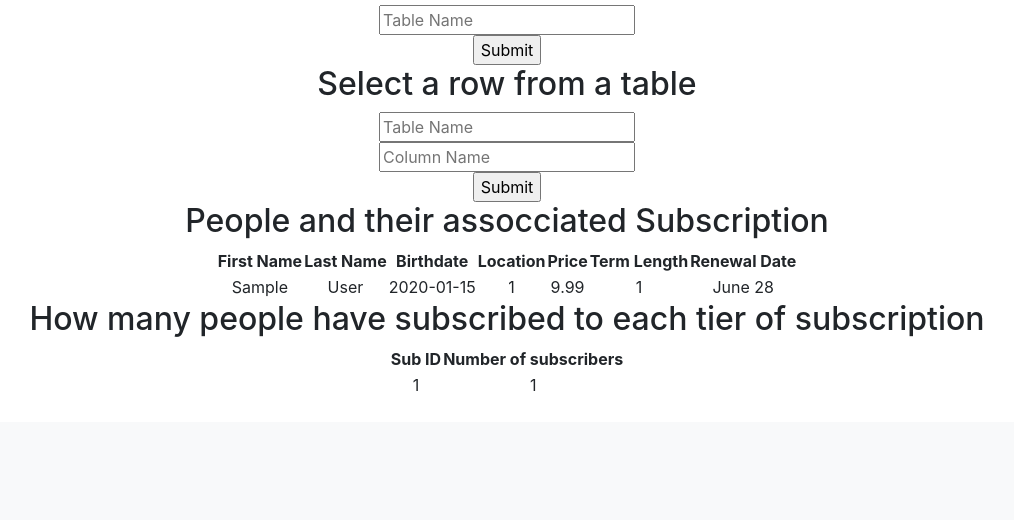
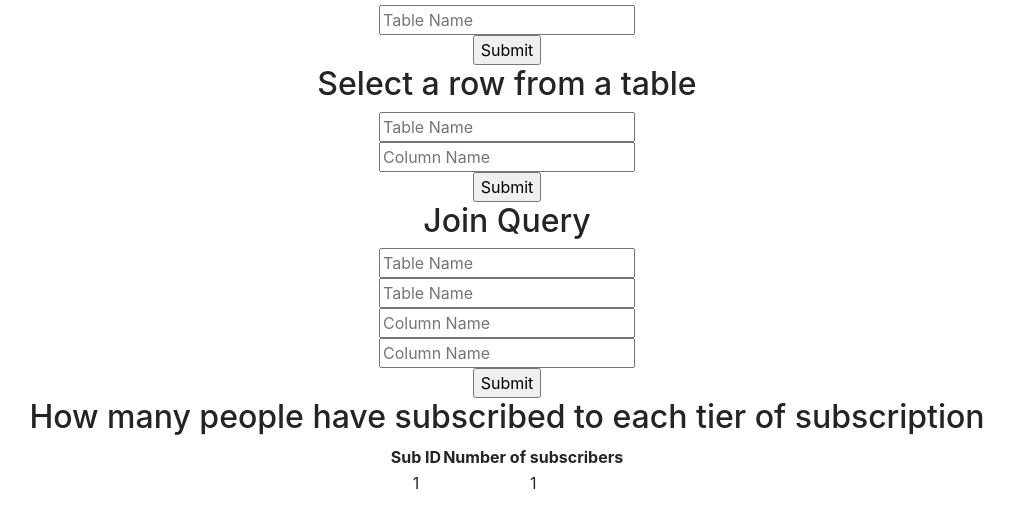
Before and after one commit to adpops/Milestone4, a Flask app: page /stats in a window 1280 px wide. Shown: the part 422-942 px from the top of the page, without its empty margins (133-1147 px from the left). Before the commit the page ends 813 px from the top, so only its background shows below. Run offline with Flask 2, Linux system fonts and the light colour scheme; data comes from the database, SQL or seed files in the repository; tables that the repository leaves empty hold one stand-in row (values such as "Sample post"); some libraries are stand-ins or nearby versions.

Commit message:
join query dynamic

```diff
--- a/app.py
+++ b/app.py
@@ -417,6 +417,8 @@ def stats():
     cols = None
     posts = None
     divColName = None
+    join = None
+    joinColName = None
 
     # Nested Aggregation
     query = """
@@ -430,17 +432,28 @@ def stats():
     subs = cur.fetchall()
     cur.close()
 
-    # Join Query
-    query = """
-        SELECT m.firstname, m.lastname, m.birthdate, m.branch_id, s.price, s.termlength, s.renewaldate
-        FROM member m, subscription s
-        WHERE m.sub_id = s.sid;"""
-    cur = mysql.connection.cursor()
-    cur.execute(query)
-    people = cur.fetchall()
-    cur.close()
+    if(request.method == "POST"):
+        if('join_table1' in request.form and 'join_table2' in request.form and 'join_col1' in request.form and 'join_col2' in request.form):
+            # Join Query
+            table1 = request.form['join_table1']
+            table2 = request.form['join_table2']
+            col1 = request.form['join_col1']
+            col2 = request.form['join_col2']
+            query = """
+                SELECT *
+                FROM {}, {}
+                WHERE {}.""" + col1 + """ = {}.""" + col2 +""";"""
+            cur = mysql.connection.cursor()
+            cur.execute(query.format(table1, table2, table1, table2))
+            join = cur.fetchall()
+            cur.close()
 
-    if(request.method == "POST"):
+            query = "SELECT COLUMN_NAME FROM INFORMATION_SCHEMA.COLUMNS WHERE table_name = '{}' or table_name = '{}';"
+            cur = mysql.connection.cursor()
+            cur.execute(query.format(table1, table2))
+            joinColName = cur.fetchall()
+            cur.close()
+
         # Division Query
         if('div_table' in request.form and 'div_column' in request.form):
             tableName = request.form['div_table']
@@ -497,9 +510,9 @@ def stats():
             cols = cur.fetchall()
             cur.close()
 
-        return render_template('stats.html', post=posts, count=count, divColName = divColName, colNames=colNames, table=table, colName=colName, cols=cols, people=people, subs=subs)
+        return render_template('stats.html', post=posts, count=count, joinColName=joinColName, divColName = divColName, colNames=colNames, table=table, colName=colName, cols=cols, join=join, subs=subs)
 
-    return render_template('stats.html', post=posts, people=people, subs=subs)
+    return render_template('stats.html', post=posts, subs=subs)
 
 
 #Run code
--- a/templates/stats.html
+++ b/templates/stats.html
@@ -84,29 +84,34 @@
             <input type="submit" value="Submit">
         </form>
     </div>
-    <h2>People and their assocciated Subscription</h2>
+    <h2>Join Query</h2>
     <table>
         <tr>
-            <th>First Name</th>
-            <th>Last Name</th>
-            <th>Birthdate</th>
-            <th>Location</th>
-            <th>Price</th>
-            <th>Term Length</th>
-            <th>Renewal Date</th>
+            {% if joinColName != None %}
+                {% for col in joinColName %}
+                    <th>{{col[0]}}</th>
+                {% endfor %}
+            {% endif %}
         </tr>
-        {% for person in people %}
+        {% if join != None %}
+            {% for row in join %}
             <tr>
-                <td>{{ person[0] }}</td>
-                <td>{{ person[1] }}</td>
-                <td>{{ person[2] }}</td>
-                <td>{{ person[3] }}</td>
-                <td>{{ person[4] }}</td>
-                <td>{{ person[5] }}</td>
-                <td>{{ person[6] }}</td>
+            {% for element in row%}
+                <td>{{ element }}</td>
+            {% endfor %}
             </tr>
-        {%endfor%}
+            {%endfor%}
+        {% endif %}
     </table>
+    <div class="form">
+        <form action="/stats" method="POST">
+            <input type="text" name="join_table1" placeholder="Table Name" id="content"><br>
+            <input type="text" name="join_table2" placeholder="Table Name" id="content"><br>
+            <input type="text" name="join_col1" placeholder="Column Name" id="content"><br>
+            <input type="text" name="join_col2" placeholder="Column Name" id="content"><br>
+            <input type="submit" value="Submit">
+        </form>
+    </div>
     <h2>How many people have subscribed to each tier of subscription</h2>
     <table>
         <tr>
```
